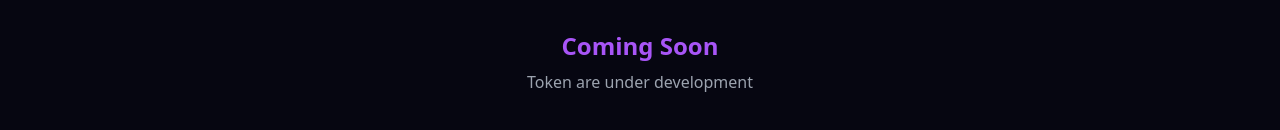
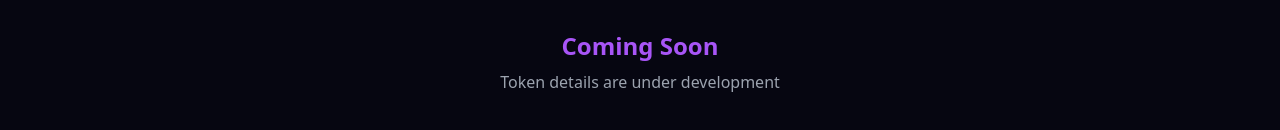
Before and after one commit to deiv-hash/potion-leaderboard, a Next.js app: page /trader/1 in a window 1280 px wide. Both pictures are taken after a click on the button "Tokens". Shown: the part 544-674 px from the top of the page. Built offline with nearby package versions, Linux system fonts and the light colour scheme.

Commit message:
Update TraderPage with refined tab navigation and type updates

```diff
--- a/app/trader/[wallet]/page.tsx
+++ b/app/trader/[wallet]/page.tsx
@@ -1,7 +1,7 @@
 "use client";
 import Loading from "@/app/components/Loading";
 import { TimeFrameSelector } from "@/app/components/TimeFrameSelector";
-import { TimeFrame, Trader, Tab, Filters } from "@/app/types/trader";
+import { TimeFrame, Trader, TraderTab, Filters } from "@/app/types/trader";
 import {
   formatNumber,
   formatHoldTime,
@@ -37,7 +37,7 @@ export default function TraderPage() {
   const [sharingTrader, setSharingTrader] = useState<Trader | null>(null);
   const [selectedTimeFrame, setSelectedTimeFrame] =
     useState<TimeFrame>("daily");
-  const [activeTab, setActiveTab] = useState<Tab>("traders");
+  const [activeTab, setActiveTab] = useState<TraderTab>("trades");
 
   const [filter, setFilter] = useState<Filters>({
     timeFrame: "daily",
@@ -45,7 +45,6 @@ export default function TraderPage() {
     sortDirection: "asc",
     search: "",
   });
-  const [currentPage, setCurrentPage] = useState(1);
 
   useEffect(() => {
     const fetchTrader = async () => {
@@ -76,12 +75,10 @@ export default function TraderPage() {
 
   const handleSearch = (search: string) => {
     setFilter((prev) => ({ ...prev, search }));
-    setCurrentPage(1); // Reset to first page when searching
   };
 
   const handleFilterChange = (newFilters: Filters) => {
     setFilter(newFilters);
-    setCurrentPage(1); // Reset to first page when filtering
   };
 
   if (loading) {
@@ -163,24 +160,24 @@ export default function TraderPage() {
         <div className="flex justify-between items-center">
           <TabSelector
             activeTab={activeTab}
-            onTabChange={setActiveTab}
-            showTokens
+            onTabChange={(tab) => setActiveTab(tab as TraderTab)}
+            variant="trader"
           />
           <div className="flex gap-4">
             <Searchbar onSearch={handleSearch} />
             <Filter filters={filter} onFilterChange={handleFilterChange} />
           </div>
         </div>
-        {activeTab !== "traders" && (
+        {activeTab !== "trades" && (
           <div className="flex items-center justify-center h-96">
             <div className="text-center">
               <h2 className="text-2xl text-purple-500 font-bold mb-2">
                 Coming Soon
               </h2>
               <p className="text-gray-400">
-                {activeTab === "groups"
-                  ? "Group leaderboards are under development"
-                  : "Token are under development"}
+                {activeTab === "group"
+                  ? "Group details are under development"
+                  : "Token details are under development"}
               </p>
             </div>
           </div>
```
